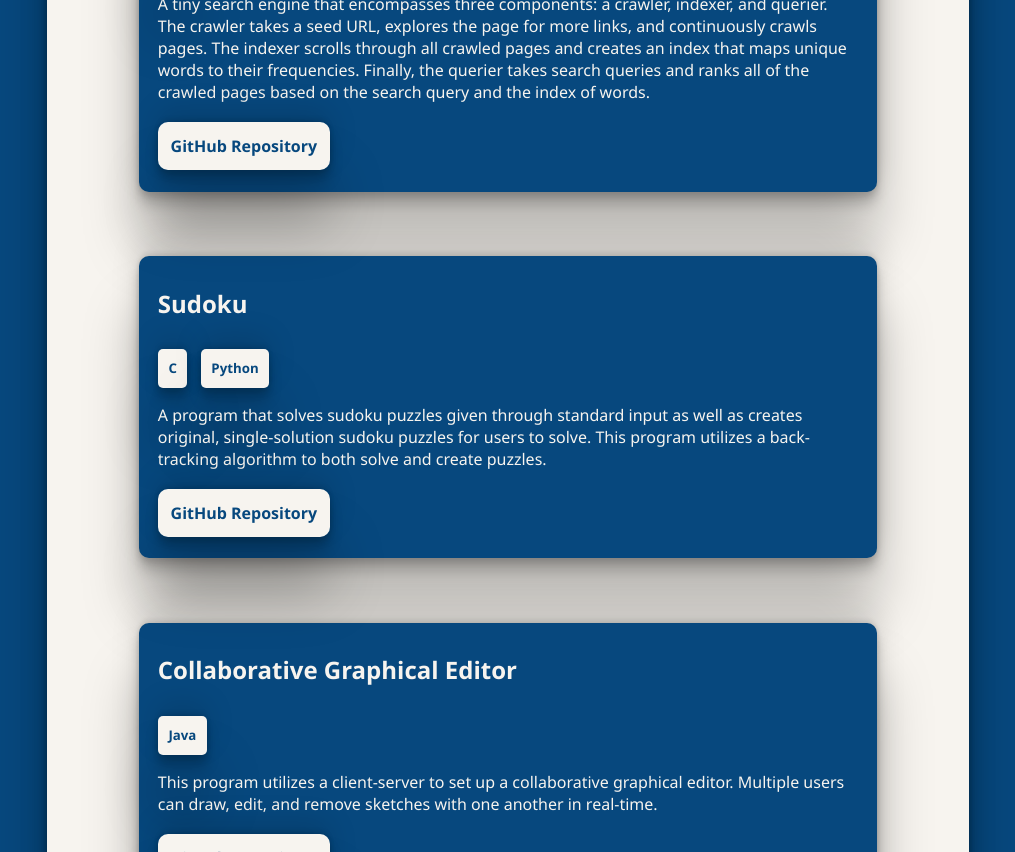
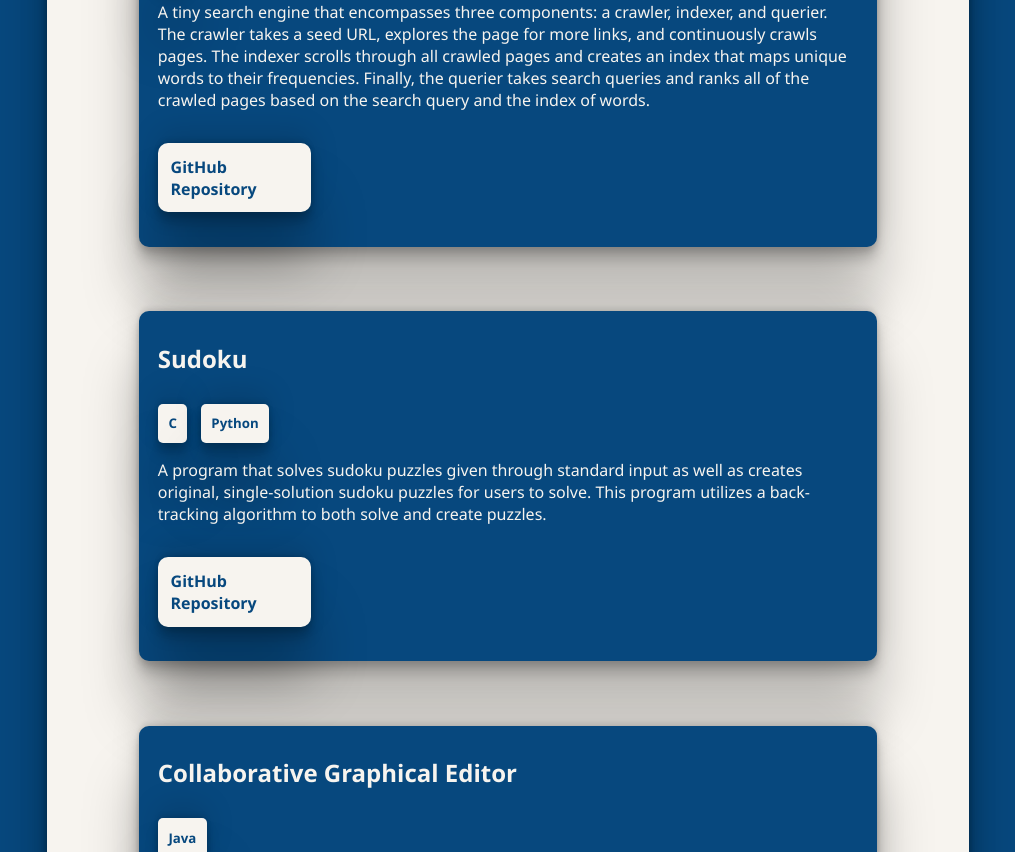
Before and after one commit to rykimmy/personal-website-react, a React (Vite) app: page / in a window 1280 px wide. Shown: the part 3080-3932 px from the top of the page, without its empty margins (132-1147 px from the left). Built offline with nearby package versions, Linux system fonts and the light colour scheme.

Commit message:
made changes to styling of experience section and fixed the layout of title and description; added github repositories to project section and added hover effect

```diff
--- a/src/components/Projects.jsx
+++ b/src/components/Projects.jsx
@@ -1,4 +1,8 @@
 function Projects() {
+
+    // Break into smaller components
+    // Add variables to hold values
+
     return (
         <div id="projects" class="sections">
             <h1 class="subheaders">Projects</h1>
@@ -12,7 +16,7 @@ function Projects() {
 
                 <p className="projectdescription">A tiny search engine that encompasses three components: a crawler, indexer, and querier. The crawler takes a seed URL, explores the page for more links, and continuously crawls pages. The indexer scrolls through all crawled pages and creates an index that maps unique words to their frequencies. Finally, the querier takes search queries and ranks all of the crawled pages based on the search query and the index of words.</p>
 
-                <p><a className="projectlink" href="">GitHub Repository</a></p>
+                <p className="projectlink"><a className="github" href="https://github.com/rykimmy/tse-rykimmy">GitHub Repository</a></p>
             </div>
 
             <div className="projectitem">
@@ -25,7 +29,7 @@ function Projects() {
 
                 <p className="projectdescription">A program that solves sudoku puzzles given through standard input as well as creates original, single-solution sudoku puzzles for users to solve. This program utilizes a back-tracking algorithm to both solve and create puzzles.</p>
 
-                <p><a className="projectlink" href="">GitHub Repository</a></p>
+                <p className="projectlink"><a className="github" href="https://github.com/rykimmy/sudoku">GitHub Repository</a></p>
             </div>
 
             <div className="projectitem">
@@ -37,7 +41,7 @@ function Projects() {
 
                 <p className="projectdescription">This program utilizes a client-server to set up a collaborative graphical editor. Multiple users can draw, edit, and remove sketches with one another in real-time.</p>
 
-                <p><a className="projectlink" target="_blank" href="https://github.com/rykimmy/collaborative-graphical-editor">GitHub Repository</a></p>
+                <p className="projectlink"><a className="github" target="_blank" href="https://github.com/rykimmy/collaborative-graphical-editor">GitHub Repository</a></p>
             </div>
 
             <div className="projectitem">
@@ -49,7 +53,7 @@ function Projects() {
 
                 <p className="projectdescription">This project aims to build a learning algorithm that allows for the program to correctly tag parts of speech in text. The program utilizes Hidden Markov Models and Viterbi decoding to tag parts of speech of sentences. It is trained using a training dataset of sentences with words correctly labeled with their part of speech. It is then assessed on unforeseen text to gauge accuracy.</p>
 
-                <p><a className="projectlink" target="_blank" href="https://github.com/rykimmy/POS-tagger">GitHub Repository</a></p>
+                <p className="projectlink"><a className="github" target="_blank" href="https://github.com/rykimmy/POS-tagger">GitHub Repository</a></p>
             </div>
         </div>
     )
--- a/src/styles.css
+++ b/src/styles.css
@@ -3,6 +3,14 @@ COLORS:
 background white – #f7f4ef
 background blue – #07487e
 text blue (darker) – #113662
+*/
+
+/*
+Out of 100
+
+vw – based on screen width
+vh – based on screen height
+
 */
 
 header {
@@ -192,6 +200,7 @@ a:visited {
 
 .itemtitle {
     margin-bottom: 0px;
+    min-width: 200px;
 }
 
 .itemdescription {
@@ -311,6 +320,7 @@ text blue (darker) – #113662
 .projectlink {
     background-color: #f7f4ef;
     color: #07487e;
+    /* text-decoration: none; */
 
     font-weight: bold;
 
@@ -319,6 +329,18 @@ text blue (darker) – #113662
     border-radius: 10px;
 
     box-shadow: rgba(0, 0, 0, 0.25) 0px 54px 55px, rgba(0, 0, 0, 0.12) 0px -12px 30px, rgba(0, 0, 0, 0.12) 0px 4px 6px, rgba(0, 0, 0, 0.17) 0px 12px 13px, rgba(0, 0, 0, 0.09) 0px -3px 5px;
+
+    transition: all .3s ease-in-out;
+
+    width: 10vw;
+}
+
+.projectlink:hover {
+    transform: scale(1.05);
+}
+
+.github {
+    color: #07487e;
 }
 
 /* ------------------------------------------- */
```
